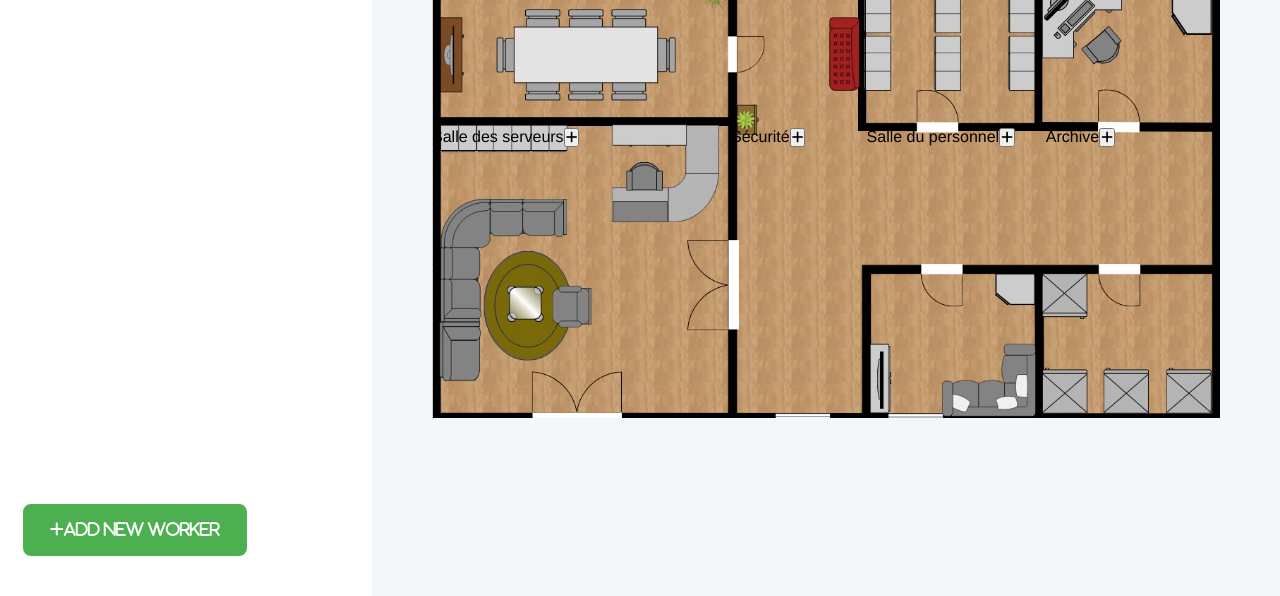
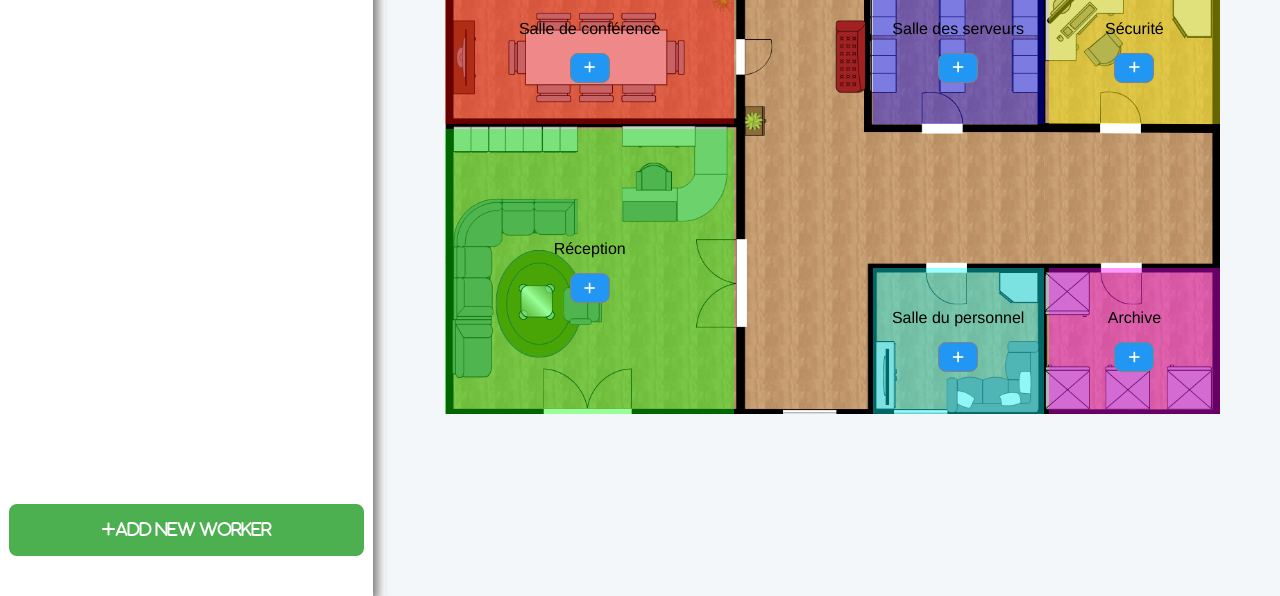
Before and after one commit to ouslimaneabdelilah/WorkSphere, a plain HTML site: page index.html in a window 1280 px wide. Shown: the part 223-819 px from the top of the page. Drawn offline with Linux system fonts and the light colour scheme.

Commit message:
style: ajouter style pour le plan d’étage du bâtiment, comportant 6 zones

```diff
--- a/style.css
+++ b/style.css
@@ -19,7 +19,6 @@
 
 #btn-add {
     background-color: var(--btn-scn);
-    position: absolute;
     bottom: 40px;
     color: white;
     font-size: medium;
@@ -28,8 +27,10 @@
     border-radius: 8px;
     padding: 15px;
     cursor: pointer;
-    width: 65%;
+    position: absolute;
+    width: 95%;
 }
+
 #btn-add:hover{
     background-color: var(--btn-hscn);
 }
@@ -40,7 +41,7 @@
 .plan {
     display: grid;
     gap: 12px;
-    grid-template-columns: 360px 1fr;
+    grid-template-columns: 0.1fr 1fr;
 
 }
 
@@ -53,10 +54,13 @@
 
 }
 .sidebar {
-    margin: 40px 8px 0px 8px;
+    box-shadow: 0px 0px 10px 5px #777877;
+    padding: 8px;
+    position: relative;
+    width: 100%;
     display: flex;
     flex-direction: column;
-    position: relative;
+    align-items: center;
     gap: 10px;
     padding: 15px;
 }
@@ -65,8 +69,11 @@
     font-size: xx-large;
     font-weight: bold;
 }
-
+.list-staff{
+    width: 100%;
+}
 .employee {
+    width: 100%;
     list-style: none;
     display: flex;
     justify-content: space-around;
@@ -106,4 +113,66 @@
         "conference emptyy server security"
         "reception emptyy emptyx emptyx"
         "reception emptyy staffroom archive";
+    transition: .3s ease;
 }
+
+.conference {
+    grid-area: conference;
+    background-color: rgba(255, 0, 0, 0.4);
+}
+
+.reception {
+    grid-area: reception;
+    background-color: rgba(0, 255, 0, 0.4);
+}
+
+.server {
+    grid-area: server;
+    background-color: rgba(0, 0, 255, 0.4);
+}
+
+.security {
+    grid-area: security;
+    background-color: rgba(255, 255, 0, 0.4);
+}
+
+.staffroom {
+    grid-area: staffroom;
+    background-color: rgba(0, 255, 255, 0.4);
+}
+
+.archive {
+    grid-area: archive;
+    background-color: rgba(255, 0, 255, 0.4);
+}
+
+.empty-x {
+    grid-area: emptyx;
+}
+
+.empty-y {
+    grid-area: emptyy;
+}
+
+.zone {
+    width: 100%;
+    height: 100%;
+    margin: 0;
+    display: flex;
+    justify-content: center;
+    align-items: center;
+}
+.zone-head{
+    display: flex;
+    flex-direction: column;
+    align-items: center;
+    gap: 15px;
+}
+.add{
+    background-color: var(--btn-pry);
+    color: white;
+    width: 40px;
+    height: 30px;
+    border: #808387 solid 1px;
+    border-radius: 8px;
+}
```
